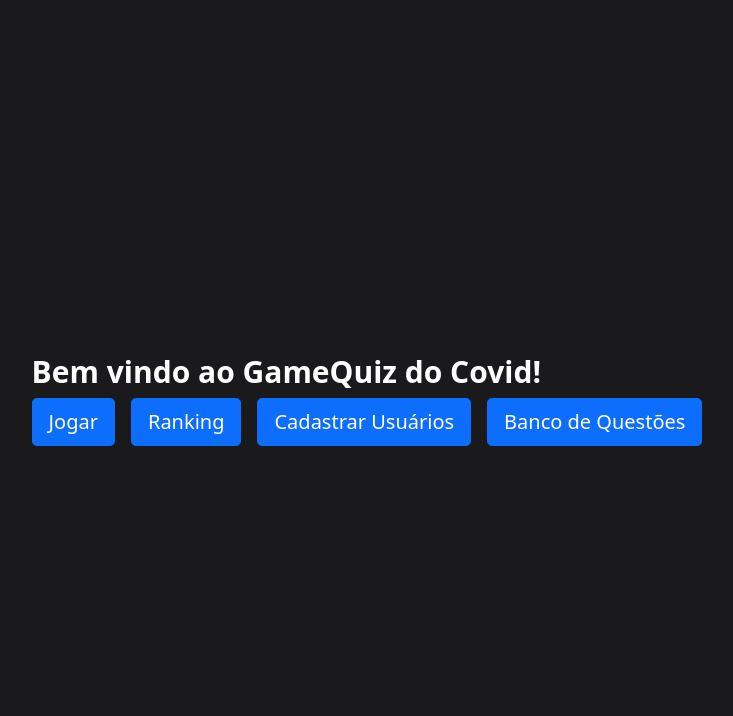
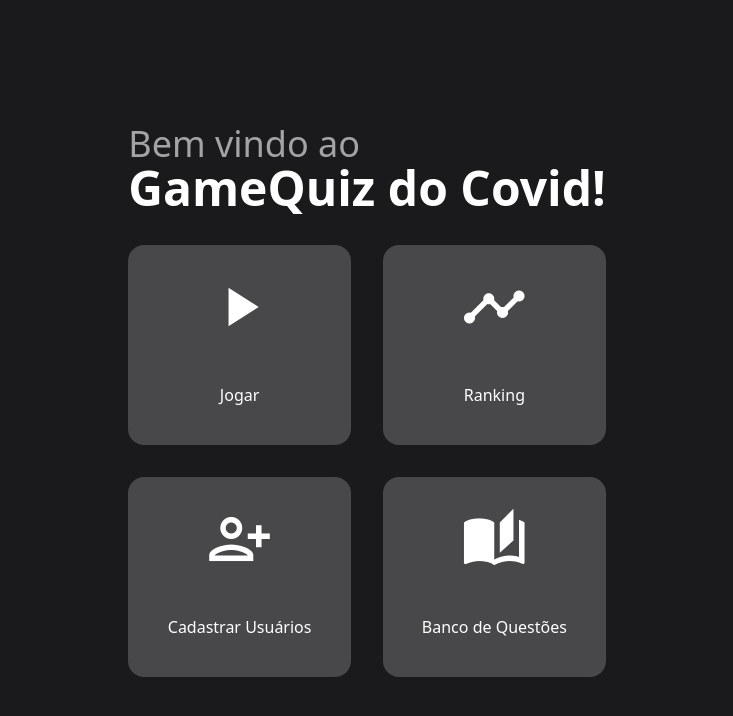
Before and after one commit to JoaoMenegati/pw2-frontend, a React (Create React App) app: page /inicioadm in a window 1280 px wide. Shown: the top 716 px of the page, without its empty margins (273-1006 px from the left). Built offline with nearby package versions, Linux system fonts and the light colour scheme.

Commit message:
add css administrador

```diff
--- a/public/index.html
+++ b/public/index.html
@@ -23,6 +23,7 @@
   <title>Covid Quiz Game</title>
   <!--<link href="https://cdn.jsdelivr.net/npm/bootstrap@5.0.0-beta3/dist/css/bootstrap.min.css" rel="stylesheet" integrity="sha384-eOJMYsd53ii+scO/bJGFsiCZc+5NDVN2yr8+0RDqr0Ql0h+rP48ckxlpbzKgwra6" crossorigin="anonymous">-->
   <link href="https://unpkg.com/tailwindcss@^2/dist/tailwind.min.css" rel="stylesheet">
+  <link rel="stylesheet" href="https://fonts.googleapis.com/icon?family=Material+Icons" />
 </head>
 
 <body class="flex justify-center items-center h-screen">
--- a/src/InicioAdm.js
+++ b/src/InicioAdm.js
@@ -1,21 +1,42 @@
-import { BrowserRouter as Router, Route, Link, Switch, Redirect} from "react-router-dom";
+import { Link} from "react-router-dom";
 
 function InicioAdm() {
   return (
     <div>
-        <h1 className="text-3xl text-white font-bold">Bem vindo ao GameQuiz do Covid!</h1>
+        <h1 className="text-4xl text-white">
+          <span className="text-opacity-60">Bem vindo ao</span><br />
+          <span className="text-5xl font-bold">GameQuiz do Covid!</span>
+        </h1>
+
+        <div className="mt-8" />
+
+        <div className="card-grid">
           <Link to="/quiz">
-          <button className="mr-4 btn btn-lg btn-primary btn-block">Jogar</button>
+            <div className="card-container">
+              <span className="card-icon material-icons">play_arrow</span>
+              <span className="card-title">Jogar</span>
+            </div>
           </Link>
           <Link to="/ranking">
-          <button className="mr-4 btn btn-lg btn-primary btn-block">Ranking</button>
+            <div className="card-container">
+              <span className="card-icon material-icons">timeline</span>
+              <span className="card-title">Ranking</span>
+            </div>
           </Link>
+
           <Link to="/cadastro">
-            <button className="mr-4 btn btn-lg btn-primary btn-block">Cadastrar Usuários</button>
+            <div className="card-container">
+            <span className="card-icon material-icons">person_add_alt</span>
+              <span className="card-title">Cadastrar Usuários</span>
+            </div>
           </Link>
           <Link to="/bancoquestoes">
-            <button className="btn btn-lg btn-primary btn-block">Banco de Questões</button>
+            <div className="card-container">
+              <span className="card-icon material-icons">auto_stories</span>
+              <span className="card-title">Banco de Questões</span>
+            </div>
           </Link>
+        </div>
     </div>
   );
 }
--- a/src/index.css
+++ b/src/index.css
@@ -22,3 +22,42 @@ form button[type="submit"] {
   width: 100%;
   display: block;
 }
+
+.text-opacity-60 {
+  opacity: 0.6;
+}
+
+.card-grid {
+  display: grid;
+  grid-template-columns: 1fr 1fr;
+  gap: 32px;
+}
+
+.card-grid a {
+  text-decoration: none;
+  display: block;
+}
+
+
+.card-container {
+  padding: 24px;
+  background-color: rgba(255, 255, 255, 0.2);
+  color: #fff;
+  display: grid;
+  gap: 32px;
+  justify-content: center;
+  align-items: center;
+  text-align: center;
+  border-radius: 16px;
+  min-height: 200px;
+  transition: all 0.3s ease;
+}
+
+.card-container:hover {
+  background-color: var(--bs-primary);
+  box-shadow: 0px 0px 0px 5px var(--bs-primary);
+}
+
+.card-container .card-icon {
+  font-size: 66px;
+}
--- a/src/pages/login/Login.js
+++ b/src/pages/login/Login.js
@@ -9,6 +9,7 @@ import "../../css/bootstrap.min.css";
 import "../../css/signin.css";
 
 import api from "../../Api";
+import { Link } from 'react-router-dom';
 
 
 const cookies = new Cookies();
@@ -60,6 +61,9 @@ const Login = () => {
         <div className="mb-4" />
 
         <Button color="primary" size="lg" type="submit" block>Entrar</Button>
+
+        <div className="mb-4" />
+        <Link to="/cadastro">Não possui conta? cadastrar!</Link>
       </form>
     </div>
   );
```
Lines whose indentation alone changed are shown as unchanged.
